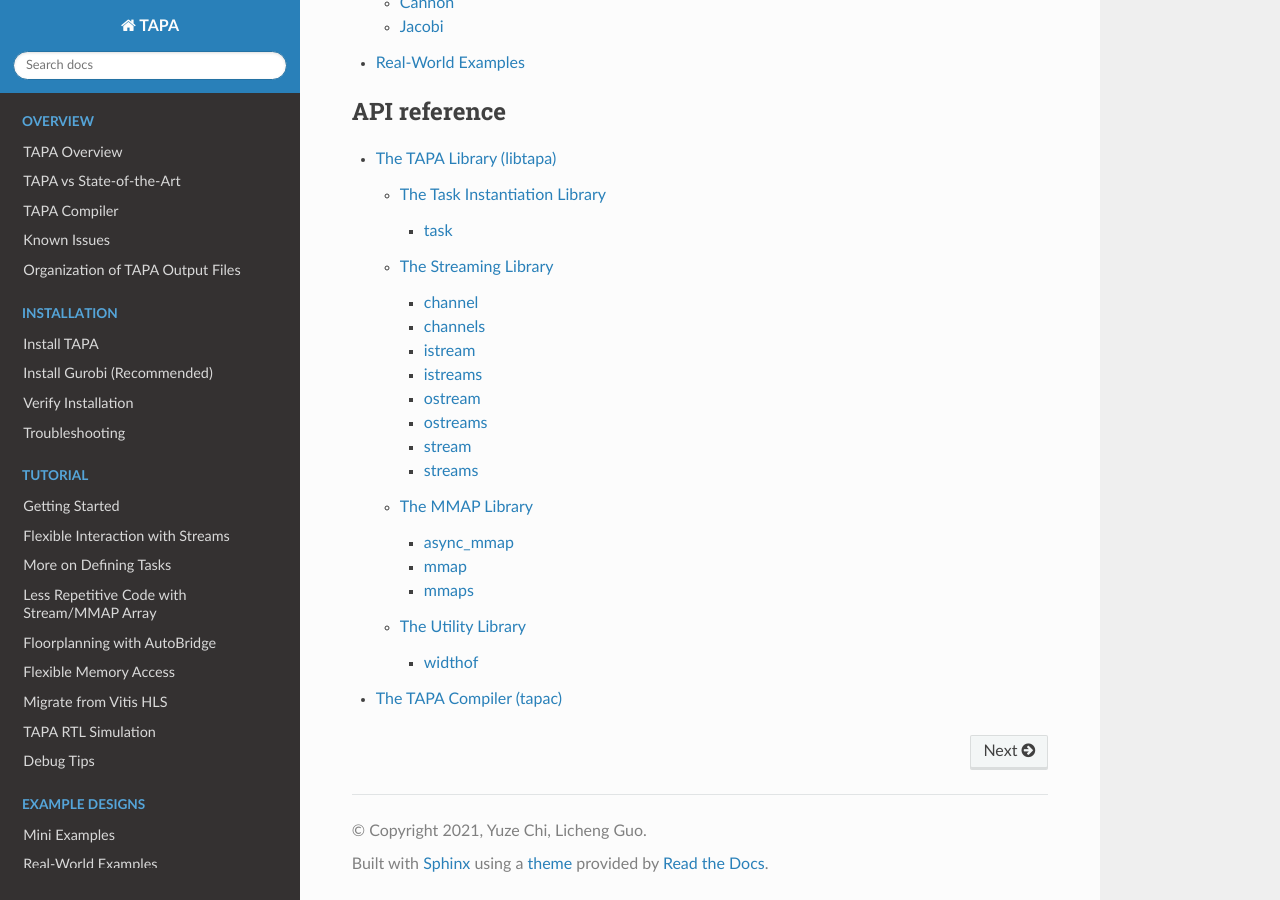
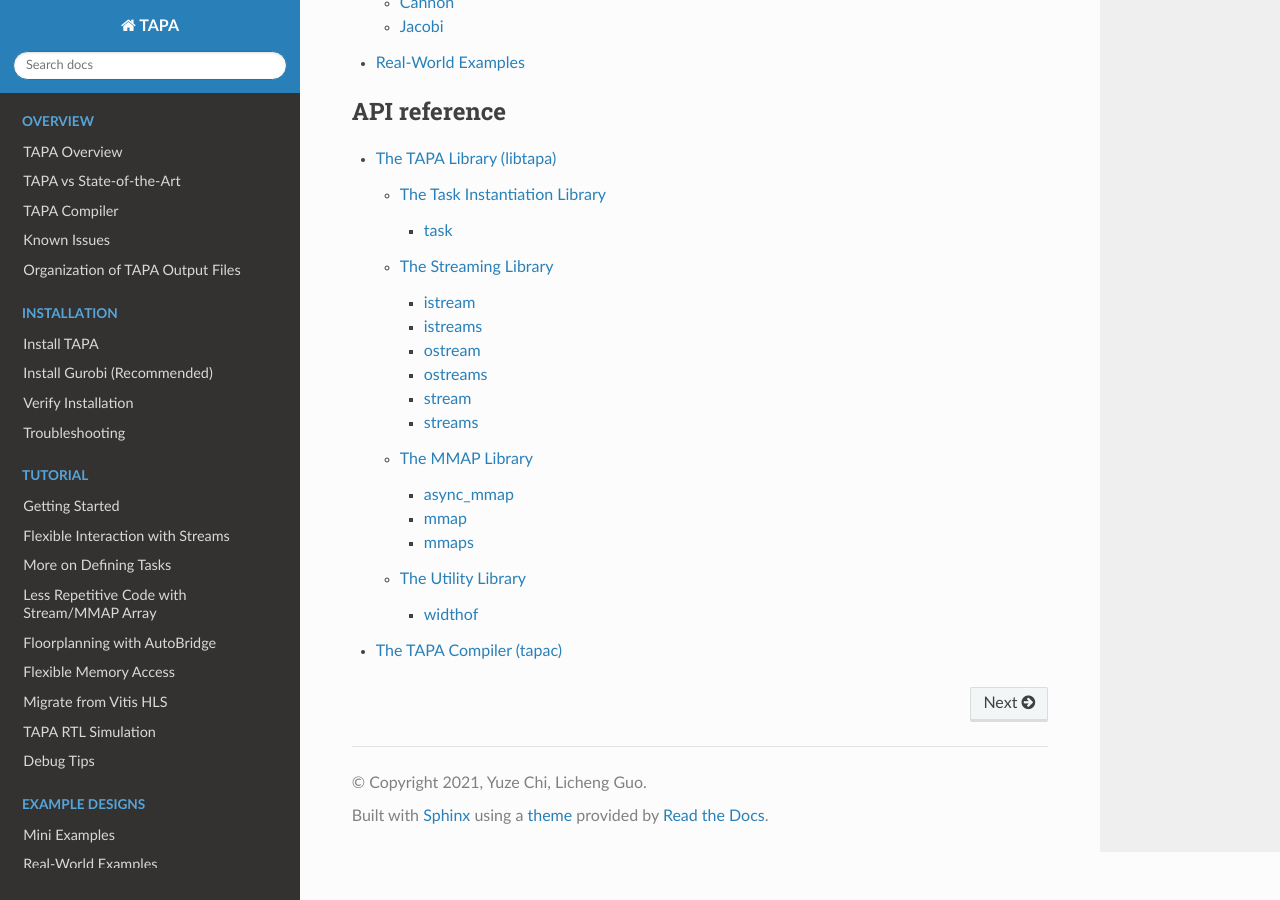
Before and after one commit to rapidstream-org/rapidstream-tapa, a Sphinx documentation site: the page built from docs/index.rst, in a window 1280 px wide and 900 px high, scrolled down 3068 px. Built offline with Sphinx 7.4.7 and the Read the Docs theme 2.0.0, drawn with Linux system fonts in a browser that asks for light colours.

Commit message:
docs: remove legacy alias `channel`

```diff
--- a/docs/api.rst
+++ b/docs/api.rst
@@ -18,14 +18,6 @@
 
 * A *destructive operation* changes the state of the stream.
 * A *non-destructive operation* does not change the state of the stream.
-
-channel
-^^^^^^^
-.. doxygentypedef:: tapa::channel
-
-channels
-^^^^^^^^
-.. doxygentypedef:: tapa::channels
 
 istream
 ^^^^^^^
```
